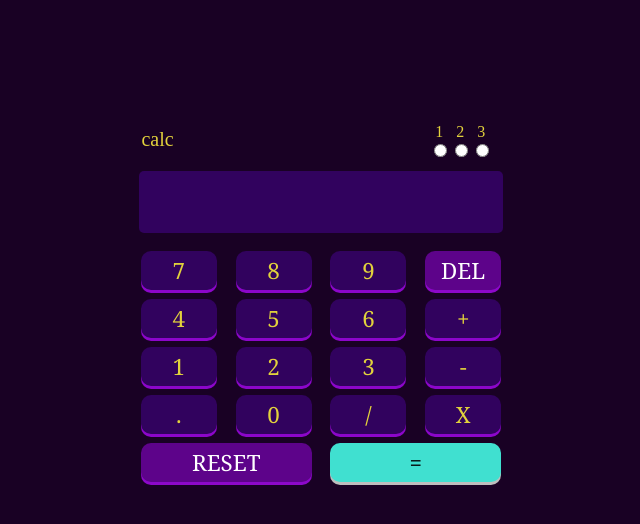
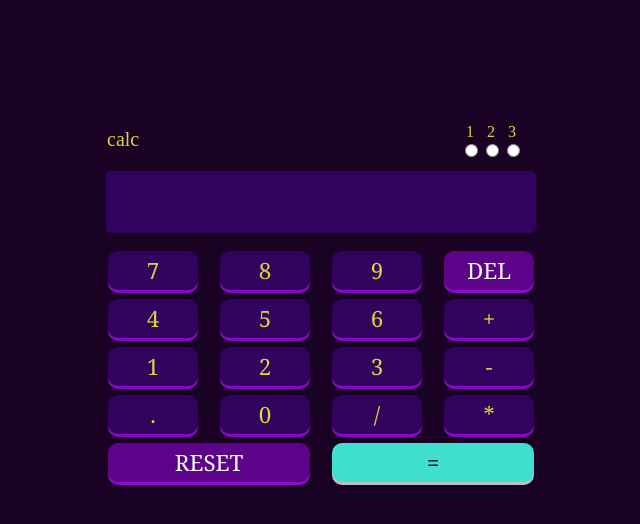
Before and after one commit to JuanDedossi/Calculadora, a React (Create React App) app: page / in a window 1280 px wide. Shown: the top 524 px of the page, without its empty margins (319-959 px from the left). Built offline with nearby package versions, Linux system fonts and the light colour scheme.

Commit message:
Cambio de funcionalidad

```diff
--- a/src/app.css
+++ b/src/app.css
@@ -1,9 +1,8 @@
 .contenedor{
-    width: 100%;
+    width: 35vw;
 }
 #root{
-    width: 30%;
-    height: 400px;
+    height: 80vh;
     margin-top: 100px;
 }
 p{
--- a/src/components/Buttons.jsx
+++ b/src/components/Buttons.jsx
@@ -28,7 +28,7 @@ export function Buttons({pressbutton, erase, equal, reset,theme}){
             <button className={`btn theme${theme}`} onClick={press} value='.'>.</button>
             <button className={`btn theme${theme}`} onClick={press} value='0' >0</button>
             <button  className={`btn theme${theme}`} onClick={press} value='/'>/</button>
-            <button  className={`btn theme${theme}`} onClick={press} value='*'>X</button>
+            <button  className={`btn theme${theme}`} onClick={press} value='*'>*</button>
             </section>
             <section id='secEq'>
             <button id='del' className={`btn btnEqual color${theme}`} onClick={()=> reset()}>RESET</button>
--- a/src/components/InputC.jsx
+++ b/src/components/InputC.jsx
@@ -10,20 +10,61 @@ export function InputC({theme}){
              setInputVal(prevInputVal => prevInputVal +num);
             }
        else{
-           if(Number(inputVal[inputVal.length-1]) || Number(inputVal[inputVal.length-1])===0)
-            {setInputVal(prevInputVal => prevInputVal +num);}
+           if(Number(inputVal[inputVal.length-1]) || Number(inputVal[inputVal.length-1])===0){
+               if(num === '.'){
+                setInputVal(prevInputVal => prevInputVal +num);
+               }
+               else{
+                   setInputVal(prevInputVal => prevInputVal +` ${num} `);
+               }
+            }
        }
     }
     function reset(){
         setInputVal(prevInputVal => '');
     }
     function equal(){
-        if(Number(inputVal[inputVal.length-1]))
-        {setInputVal(prevInputVal => eval(prevInputVal) +'')}
+        if((Number(inputVal[inputVal.length-1]) || Number(inputVal[inputVal.length-1])===0) && inputVal[inputVal.length-1] !== ' '){
+            let res = inputVal.split(' ')
+            while(res.indexOf('*') !== -1 || res.indexOf('/') !== -1){
+            if(res.indexOf('*') !== -1){
+                let index = res.indexOf('*')
+                let num1 = Number(res[index-1])
+                let num2 = Number(res[index+1])
+                let a = num1 * num2
+                res.splice((index-1),3,a)
+            }
+            if(res.indexOf('/') !== -1){
+                let index = res.indexOf('/')
+                let num1 = Number(res[index-1])
+                let num2 = Number(res[index+1])
+                let a = num1 / num2
+                res.splice((index-1),3,a)
+            }
+        }
+        while(res.length !== 1){
+            let num1 = Number(res[0])
+            let num2 = Number(res[2])
+            if(res[1] === '+'){
+                let a = num1 + num2
+                res.splice(0,3,a)
+            }
+            else{
+                let a = num1 - num2
+                res.splice(0,3,a)
+            }
+        }
+        setInputVal(res.join(''))
     }
+}
     function erase(){
         if(inputVal !== ''){
-            setInputVal(prevInputVal => prevInputVal.slice(0,(prevInputVal.length  - 1)))
+            if(inputVal[inputVal.length-1] === ' '){
+                setInputVal(prevInputVal => prevInputVal.slice(0,(prevInputVal.length  - 3)))
+            }
+            else{
+                setInputVal(prevInputVal => prevInputVal.slice(0,(prevInputVal.length  - 1)))
+            }
         }
     }
 
```
Also changed, not shown: 1 other file (tests, documents, lock files or other folders).
